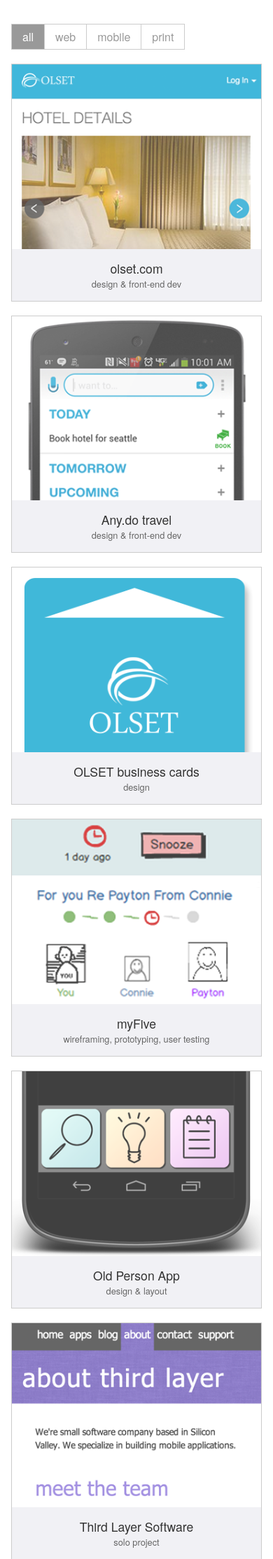
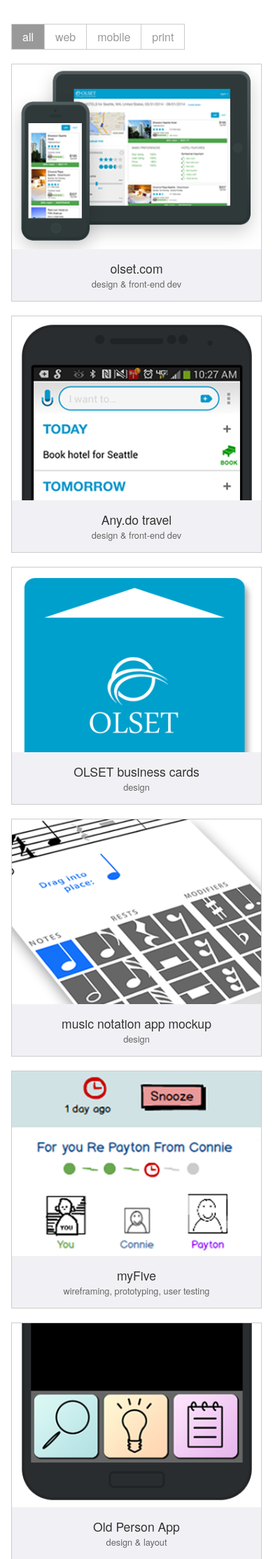
Before and after one commit to angelapotter/angelacbpotter.com, a PHP site: page /portfolio in a window 390 px wide. Shown: the part 51-2279 px from the top of the page at 70% size. Run offline with PHP 8.4, Linux system fonts and the light colour scheme; some libraries are stand-ins or nearby versions.

Commit message:
Changed real phones to flat phones, added music notation app

```diff
--- a/css/main.css
+++ b/css/main.css
@@ -361,7 +361,7 @@ a:visited {
     #portfolio .item .itemLink:hover, #portfolio .item .itemLink:active {
       border: 1px solid #aaaaaa; }
       #portfolio .item .itemLink:hover .itemOverlay, #portfolio .item .itemLink:active .itemOverlay {
-        display: none; }
+        display: block; }
     #portfolio .item .itemLink .itemImage {
       background: url("/portfolio/images/portfolio-covers.png") 0 0 no-repeat;
       background-size: 378px 3000px;
@@ -395,9 +395,12 @@ a:visited {
     background-position: 0 0; }
   #portfolio .item#olsetBizCards .itemLink .itemImage {
     background-position: 0 -2400px; }
+  #portfolio .item#musicNotation .itemLink .itemImage {
+    background-position: 0 -2700px; }
 #portfolio .itemOverlay {
-  opacity: 0.25;
-  filter: alpha(opacity=25);
+  opacity: 0.6;
+  filter: alpha(opacity=60);
+  display: none;
   height: 280px;
   width: 100%;
   background-color: white;
--- a/css/main.scss
+++ b/css/main.scss
@@ -255,7 +255,8 @@
       &:hover, &:active {
         border: 1px solid $lightGray;
         .itemOverlay {
-          display: none;
+          // display: none;
+          display: block;
         }
       }
       // background-size: cover;
@@ -340,10 +341,17 @@
         background-position: 0 -2400px;
       }
     }
+    &#musicNotation .itemLink {
+      // background: white;
+      .itemImage {
+        background-position: 0 -2700px;
+      }
+    }
   }
 
   .itemOverlay {
-    @include opacity(0.25);
+    @include opacity(0.6);
+    display: none;
     height: 280px;
     width: 100%;
     background-color: white;
--- a/css/media-queries.css
+++ b/css/media-queries.css
@@ -361,7 +361,7 @@ a:visited {
     #portfolio .item .itemLink:hover, #portfolio .item .itemLink:active {
       border: 1px solid #aaaaaa; }
       #portfolio .item .itemLink:hover .itemOverlay, #portfolio .item .itemLink:active .itemOverlay {
-        display: none; }
+        display: block; }
     #portfolio .item .itemLink .itemImage {
       background: url("/portfolio/images/portfolio-covers.png") 0 0 no-repeat;
       background-size: 378px 3000px;
@@ -395,9 +395,12 @@ a:visited {
     background-position: 0 0; }
   #portfolio .item#olsetBizCards .itemLink .itemImage {
     background-position: 0 -2400px; }
+  #portfolio .item#musicNotation .itemLink .itemImage {
+    background-position: 0 -2700px; }
 #portfolio .itemOverlay {
-  opacity: 0.25;
-  filter: alpha(opacity=25);
+  opacity: 0.6;
+  filter: alpha(opacity=60);
+  display: none;
   height: 280px;
   width: 100%;
   background-color: white;
--- a/includes/header.php
+++ b/includes/header.php
@@ -28,10 +28,13 @@
           <a href="/portfolio" title="portfolio" class="mainTab portfolioLink">Portfolio</a>
             <a href="/portfolio/olset-website.php" title="olset.com" class="subTab olsetWebsiteLink">olset.com</a>
             <a href="/portfolio/olset-anydo.php" title="Any.do travel" class="subTab olsetAnydoLink">Any.do travel</a>
-            <a href="/portfolio/olset-biz-cards.php" title="OLSET business cards" class="subTab olsetBizCardsLink">OLSET business cards</a>
+            <a href="/portfolio/olset-biz-cards.php" title="OLSET business cards" class="subTab olsetBizCardsLink">
+              OLSET business cards</a>
+            <a href="/portfolio/music-notation-app.php" title="music notation app mockup" class="subTab musicNotationLink">
+              music notation app mockup</a>
             <a href="/portfolio/myfive.php" title="myFIVE" class="subTab myfiveLink">myFive</a>
             <a href="/portfolio/old-person.php" title="Old Person App" class="subTab oldPersonLink">Old Person App</a>
-            <a href="/portfolio/third-layer.php" title="Third Layer Software" class="subTab thirdLayerLink">Third Layer Software</a>
+            <!-- <a href="/portfolio/third-layer.php" title="Third Layer Software" class="subTab thirdLayerLink">Third Layer Software</a> -->
             <a href="/portfolio/snake.php" title="Snake" class="subTab snakeLink">Snake</a>
             <a href="/portfolio/biwc.php" title="Before it was cool" class="subTab biwcLink">Before it was cool</a>
             <!-- <a href="/portfolio/ssa.php" title="Secular Student Alliance" class="subTab ssaLink">Secular Student Alliance</a> -->
--- a/js/main.js
+++ b/js/main.js
@@ -103,7 +103,8 @@ function portfolioCoverHeight() {
       'beforeItWasCool',
       'thirdLayerSoftware',
       'ssa',
-      'olsetBizCards'
+      'olsetBizCards',
+      'musicNotation'
     ]
     $.each(projectArray, function(i, item) {
       var newBgPosY = i * $spriteSpacing * -1;
--- a/portfolio/index.php
+++ b/portfolio/index.php
@@ -50,6 +50,18 @@
         </div>
       </a>
     </div>
+    <div id="musicNotation" class="item mobile">
+      <a class="itemLink" href="music-notation-app.php" title="music notation app mockup">
+        <div class="itemOverlay">
+        </div>
+        <div class="itemImage"></div>
+        <div class="itemLabels">
+          <div class="title">music notation app mockup</div>
+          <div class="role">design</div>
+        </div>
+        <!-- <img src="images/myfive-thumb.png" /> -->
+      </a>
+    </div>
     <div id="myFive" class="item web">
       <a class="itemLink" href="myfive.php" title="myFIVE">
         <div class="itemOverlay">
@@ -76,7 +88,7 @@
         <!-- <img src="images/old-person-thumb.png" /> -->
       </a>
 		</div>
-    <div id="thirdLayerSoftware" class="item web">
+    <!-- <div id="thirdLayerSoftware" class="item web">
 			<a class="itemLink" href="third-layer.php" title="Third Layer Software">
         <div class="itemOverlay">
           <div><strong>Third Layer Software</strong>A responsive website for a mobile app company</div>
@@ -86,9 +98,8 @@
           <div class="title">Third Layer Software</div>
           <div class="role">solo project</div>
         </div>
-        <!-- <img src="images/third-layer-thumb.png" /> -->
       </a>
-		</div>
+		</div>    -->
     <div id="snake" class="item web">
       <a class="itemLink" href="snake.php" title="Snake">
         <div class="itemOverlay">
--- a/portfolio/old-person.php
+++ b/portfolio/old-person.php
@@ -29,10 +29,10 @@
     <p>This is a mobile app I built (with one other person). We set out to build something simple for Android, and decided on a toolkit for the elderly. It combines a magnifying glass, flashlight, and large-print notebook. We wanted it to be extremely comprehendive even for people who aren't tech savvy.</p>
     <br />
     <div class="right">
-      <span class="small inlineBlock">
+      <!-- <span class="small inlineBlock">
         <a href="http://www.thirdlayersoftware.com/oldperson.php" title="Third Layer: Old Person App" target="_blank">
           Learn more</a>
-      </span>
+      </span> -->
       <span class="small indented inlineBlock">
         <a href="https://play.google.com/store/apps/details?id=com.thirdlayer.oldperson&feature=search_result#?t=W251bGwsMSwxLDEsImNvbS50aGlyZGxheWVyLm9sZHBlcnNvbiJd"
            title="Google Play: Old Person App" target="_blank">Download Old Person App</a>
```
Also changed, not shown: portfolio/music-notation-app.php (added, +37 -0 lines), portfolio/olset-website.php (+5 -2 lines), portfolio/images/anydo-screenshots.png, portfolio/images/music-app-mockups.png (added), portfolio/images/music-app-wireframe.png (added), portfolio/images/olset/mobile-screenshots.png, portfolio/images/olset/olset-new-user-onboarding-angled.png (added), portfolio/images/olset/olset-new-user-onboarding-flow-2.jpg (added), portfolio/images/portfolio-covers.png.
